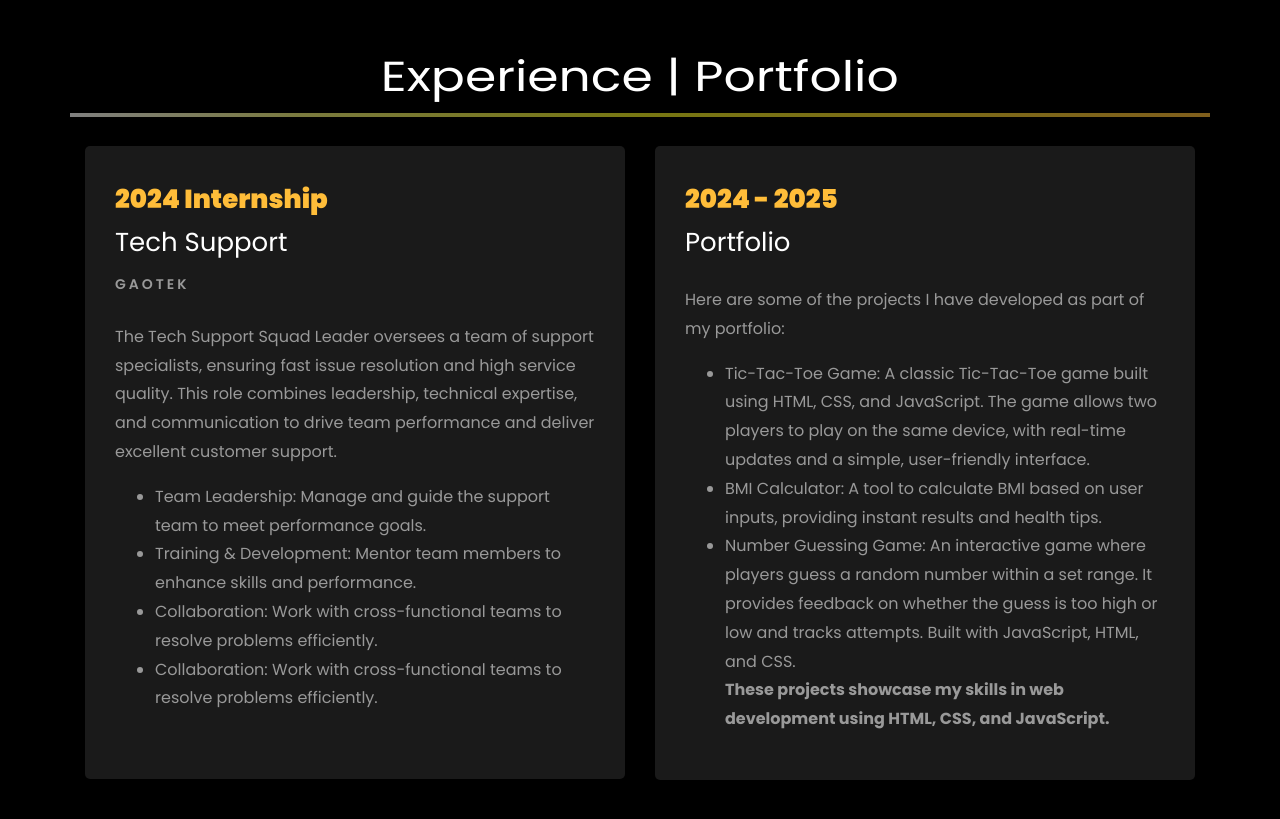
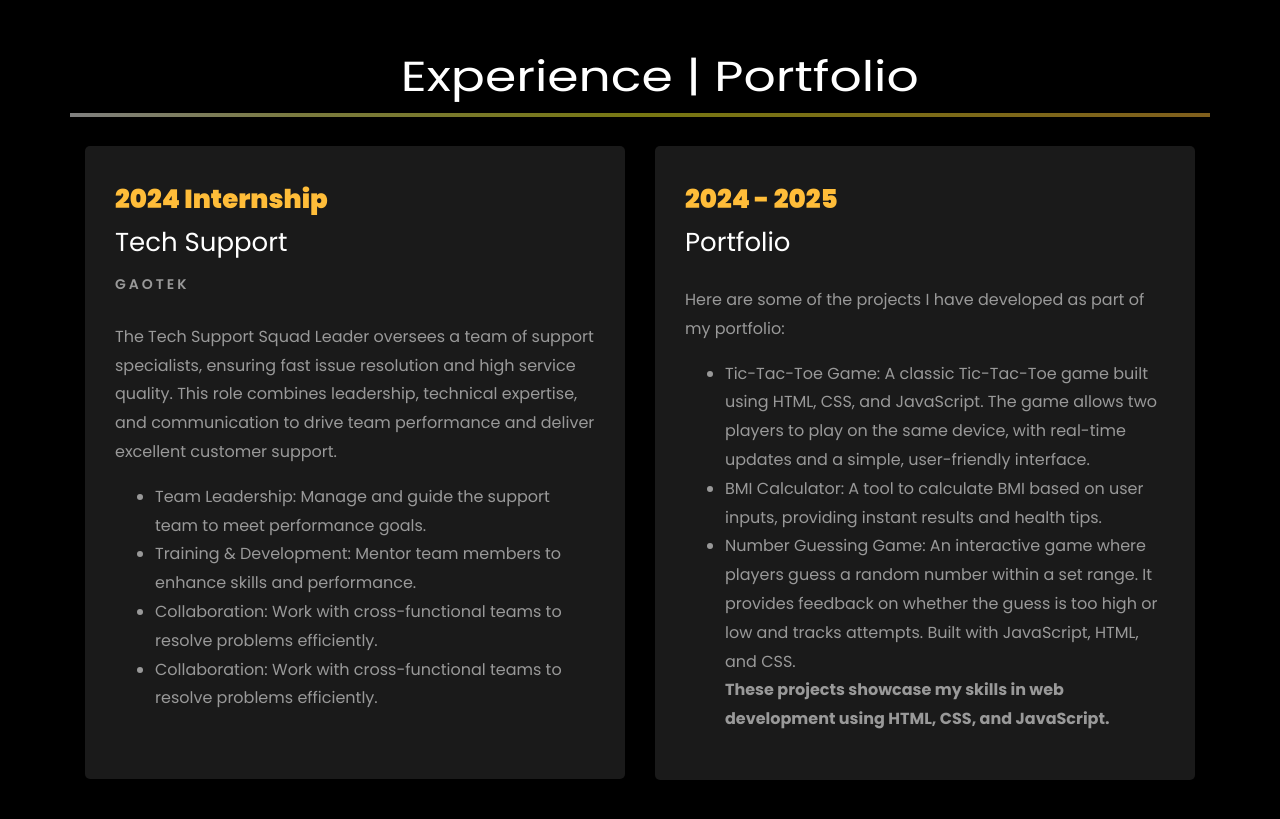
Before and after one commit to muhammadali832/muhammad-ali-portfolio-website, a plain HTML site: page index.html in a window 1280 px wide. Shown: the part 1823-2642 px from the top of the page. Drawn offline with Linux system fonts and the light colour scheme; animation ran at ten frames a second; a web font is replaced by a local one.

Commit message:
Update index.html

```diff
--- a/index.html
+++ b/index.html
@@ -310,7 +310,7 @@
         </div>
 
 		<div class="row">
-			<h1 class="big-4">Experience | Portfolio</h1>
+			<h1 class="big-4">&nbsp;&nbsp;&nbsp;Experience | Portfolio</h1>
 			<div class="underline"></div>
 		</div>
 		<br>
```
